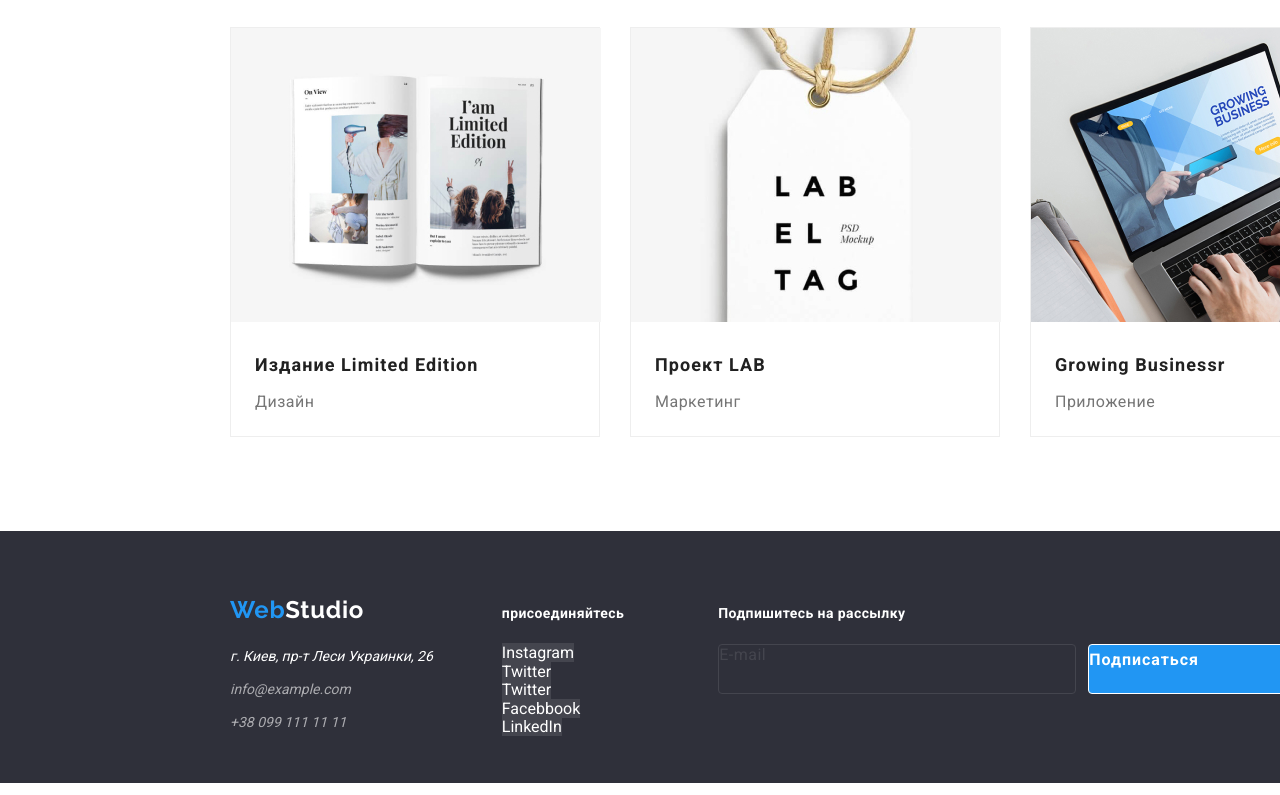
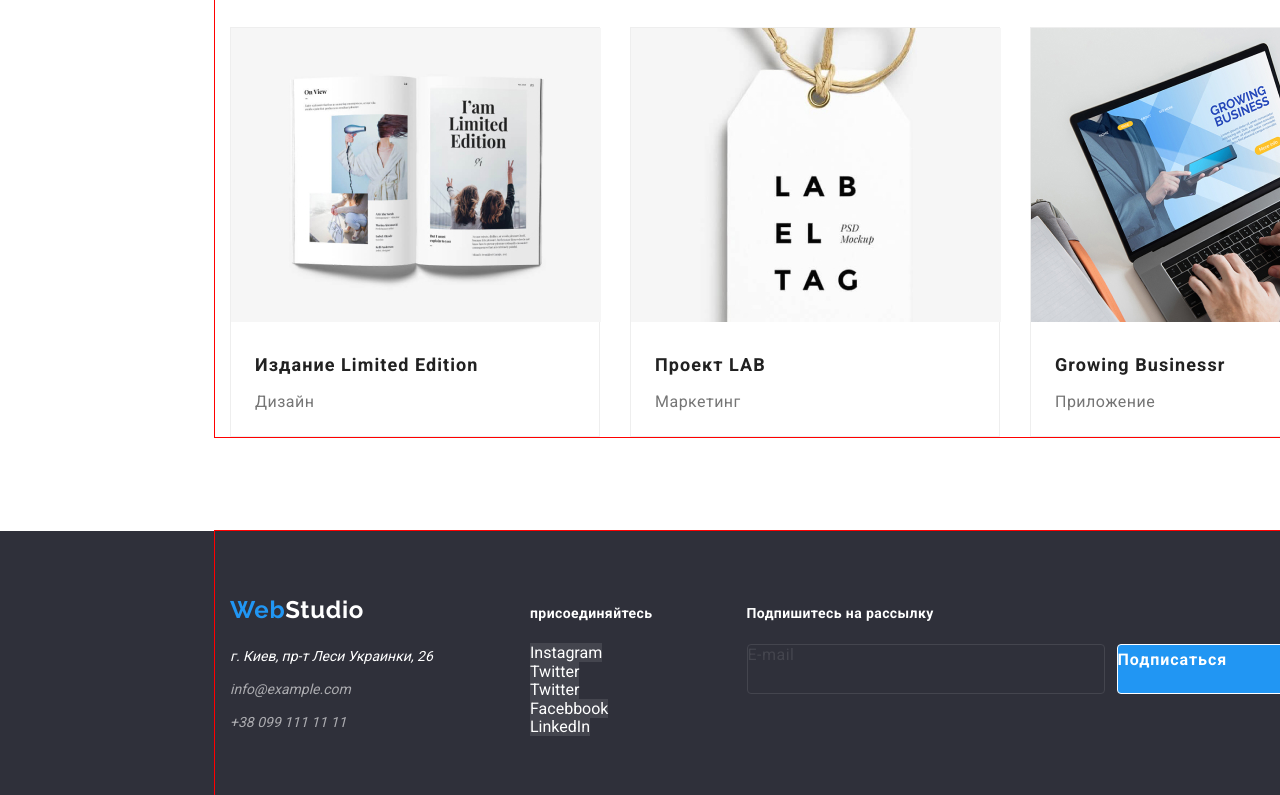
Before and after one commit to VitaliyGontarev/goit-markup-hw-03, a plain HTML site: page portfolio.html in a window 1280 px wide. Shown: the part 1141-1936 px from the top of the page. Drawn offline with Linux system fonts and the light colour scheme.

Commit message:
Исправения оберток маин и футер дивом

```diff
--- a/css/style.css
+++ b/css/style.css
@@ -39,6 +39,7 @@ body {
   padding-right: 15px;
   margin-left: 215px;
   margin-right: 215px;
+  outline: 1px solid red;
 }
 /* nav*/
 .main-nav {
@@ -323,7 +324,6 @@ body {
 /*footer*/
 .footer {
   width: 1600px;
-  height: 252px;
 
   background-color: #2f303a;
 }
@@ -332,7 +332,8 @@ body {
   align-items: baseline;
 }
 .webstudio {
-  margin-top: 0;
+  margin-top: 60px;
+  margin-right: 147px;
   margin-bottom: 20px;
 }
 .footer-logo {
@@ -365,11 +366,13 @@ body {
   margin-bottom: 0;
 }
 .adress {
+  width: 231px;
+
   font-weight: 400;
   font-size: 14px;
   line-height: 1.71;
-
-  margin-bottom: 0;
+  margin-right: 69px;
+  margin-bottom: 60px;
 }
 .adress-link {
   color: #acacb0;
@@ -380,11 +383,11 @@ body {
 .adress-link:hover {
   color: var(--accent-text);
 }
-.block-adress-logo {
+/*.block-adress-logo {
   margin-top: 60px;
   margin-right: 69px;
   margin-bottom: 60px;
-}
+}*/
 .block-link {
   margin-right: 94px;
   margin-top: 72px;
@@ -419,8 +422,10 @@ body {
   display: flex;
 }
 .call-on {
-  width: 570px;
+  margin-top: 72px;
+  margin-bottom: 94px;
 }
+
 .call {
   display: inline-block;
   border: 1px solid;
--- a/portfolio.html
+++ b/portfolio.html
@@ -225,9 +225,9 @@
       </main>
     </div>
     <!--Footer-->
-    <div class="footer">
-      <footer class="conteiner">
-        <div class="flex-footer">
+
+    <footer class="footer">
+      <div class="conteiner flex-footer">
         <div class="block-adress-logo">
           <div class="webstudio">
             <a href="#" class="footer-logo"
@@ -266,9 +266,7 @@
               >
             </li>
             <li>
-                <a href="#" aria-label="LinkedIn" class="footer-link"
-                  >LinkedIn</a
-                >
+              <a href="#" aria-label="LinkedIn" class="footer-link">LinkedIn</a>
             </li>
           </ul>
         </div>
@@ -285,6 +283,5 @@
         </div>
       </div>
     </footer>
-    </div>
   </body>
 </html>
```
Also changed, not shown: index.html (+4 -7 lines). Lines whose indentation alone changed are shown as unchanged.
